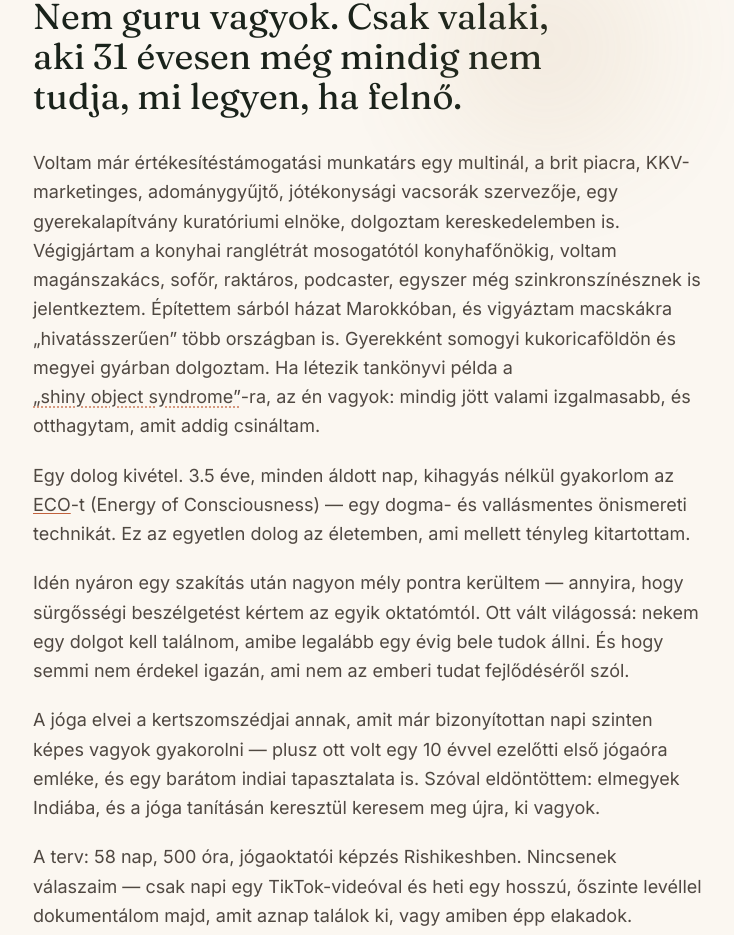
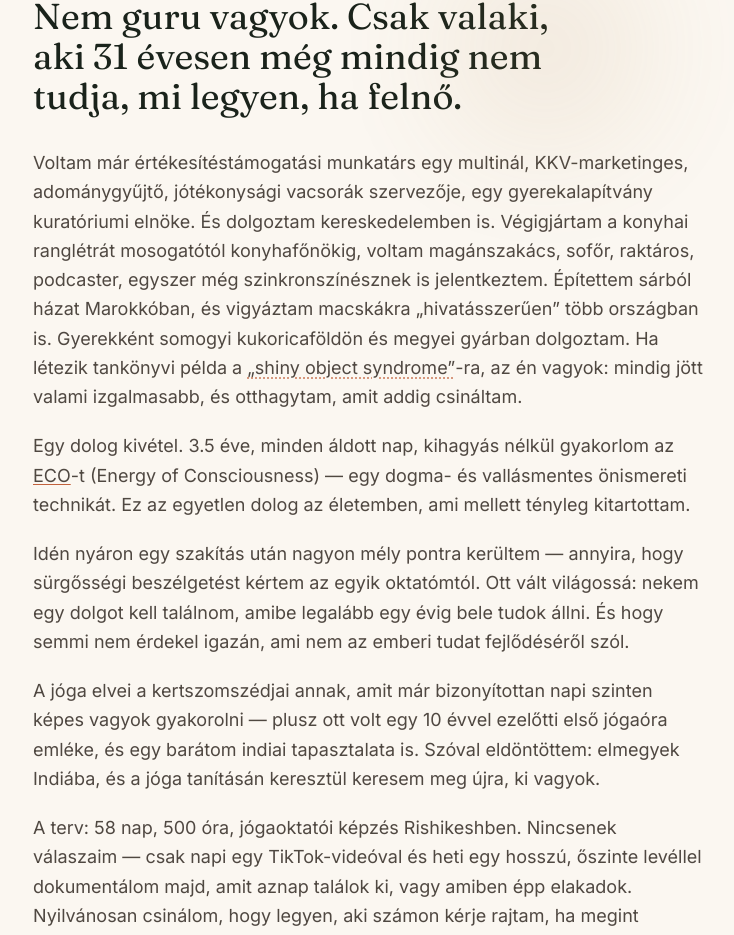
Before and after one commit to akardosbalint/balintkalandjai.hu, a Next.js app: page / in a window 1280 px wide. Shown: the part 1062-1997 px from the top of the page, without its empty margins (271-1005 px from the left). Built offline with nearby package versions, Linux system fonts and the light colour scheme.

Commit message:
Drop 'a brit piacra', make 'És dolgoztam kereskedelemben is' its own sentence

```diff
--- a/src/components/Story.tsx
+++ b/src/components/Story.tsx
@@ -39,9 +39,9 @@ export default function Story() {
         >
           {/* MINTA: sok minden, semmi nem tapadt meg */}
           <p>
-            Voltam már értékesítéstámogatási munkatárs egy multinál, a
-            brit piacra, KKV-marketinges, adománygyűjtő, jótékonysági
-            vacsorák szervezője, egy gyerekalapítvány kuratóriumi elnöke,
+            Voltam már értékesítéstámogatási munkatárs egy multinál,
+            KKV-marketinges, adománygyűjtő, jótékonysági vacsorák
+            szervezője, egy gyerekalapítvány kuratóriumi elnöke. És
             dolgoztam kereskedelemben is. Végigjártam a konyhai ranglétrát
             mosogatótól konyhafőnökig, voltam magánszakács, sofőr,
             raktáros, podcaster, egyszer még szinkronszínésznek is
```
